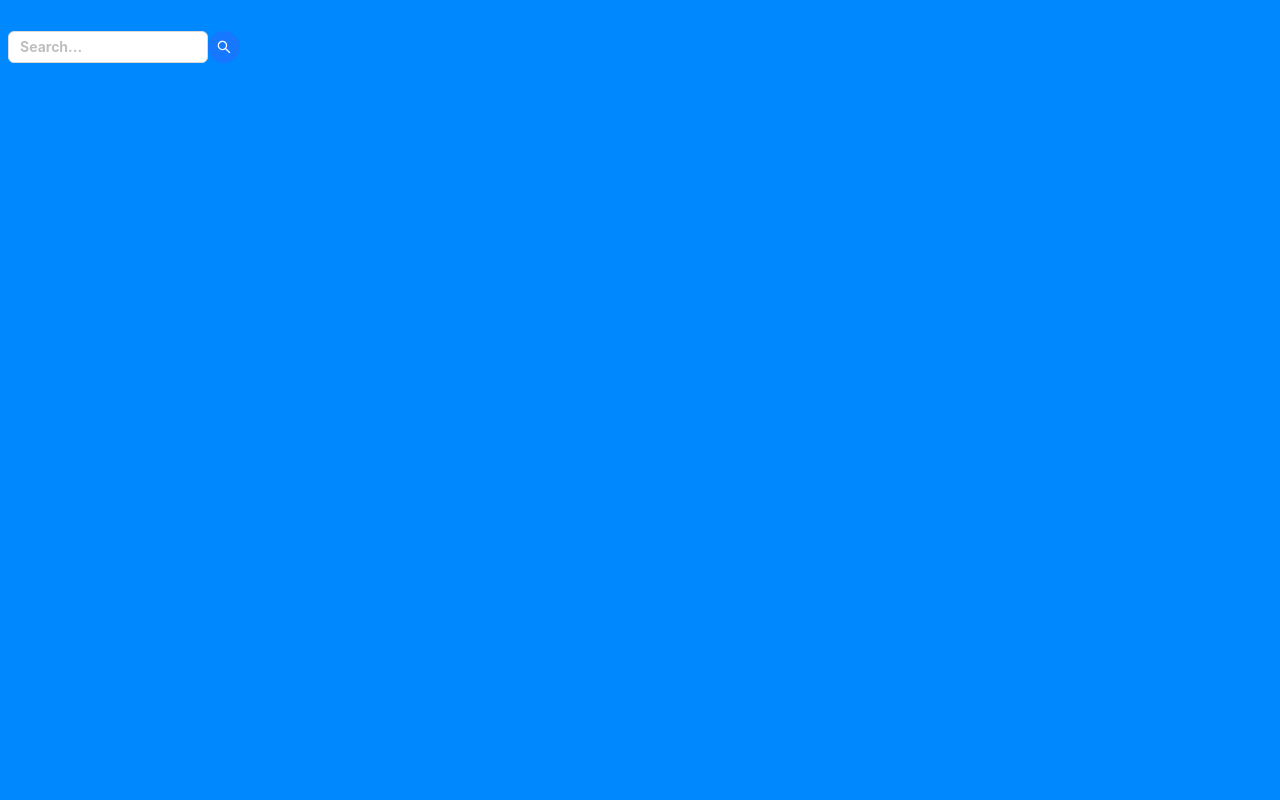
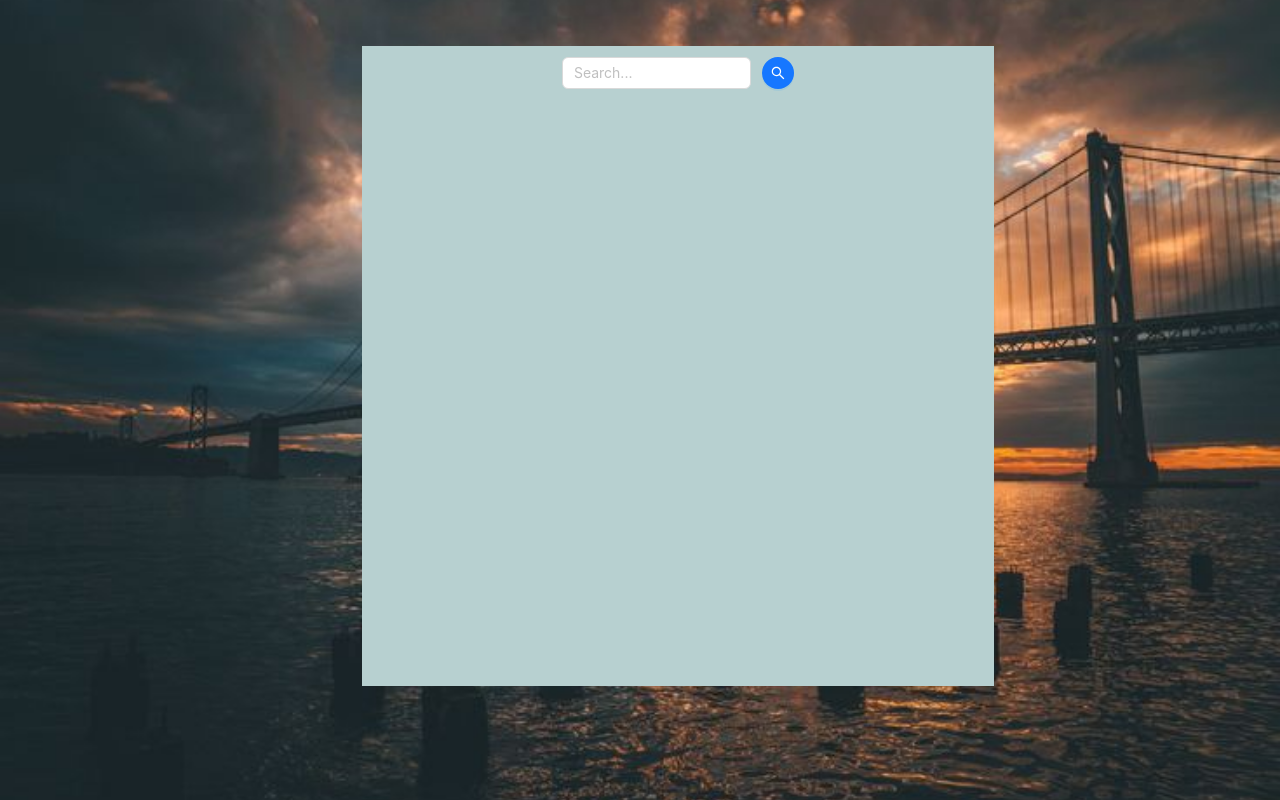
Before and after one commit to ania-konev/Weather_App, a Next.js app: page / in a window 1280 px wide. Built offline with nearby package versions, Linux system fonts and the light colour scheme.

Commit message:
adding background, weather data and styling

```diff
--- a/package.json
+++ b/package.json
@@ -13,7 +13,9 @@
     "axios": "^1.5.1",
     "next": "13.5.5",
     "react": "^18",
-    "react-dom": "^18"
+    "react-dom": "^18",
+    "react-icons": "^4.12.0",
+    "weather-icons-react": "^1.2.0"
   },
   "devDependencies": {
     "@types/node": "^20",
--- /dev/null
+++ b/src/app/WeatherApp.tsx
@@ -0,0 +1,51 @@
+import { Col, Row } from "antd";
+import { FaDroplet as HumidityIcon } from "react-icons/fa6";
+import { FaWind } from "react-icons/fa";
+import WeatherIcons from "./weatherIcons";
+
+const WeatherApp: React.FC<{
+  res: {
+    data: {
+      main: { temp: string; humidity: string };
+      name: string;
+      wind: { speed: string };
+      weather: Array<{ main: string }>;
+    };
+  } | null;
+}> = ({ res }) => {
+  if (res === null) {
+    console.log("null");
+  } else {
+    const tempInCalvin = res.data.main.temp;
+    const tempInCelsius = Math.round(Number(tempInCalvin) - 273.15);
+    return (
+      <Row className="container">
+        <Col span={5} className="humidity">
+          <div>
+            <div>
+              <HumidityIcon className="icons" /> humidity
+            </div>
+            {res.data.main.humidity}%
+          </div>
+        </Col>
+        <Col span={14}>
+          <div className="weather_icons">
+            <WeatherIcons weather={res.data.weather[0].main} />
+          </div>
+          <div className="temperature">{tempInCelsius}&deg; C</div>
+          <div className="city_name">{res.data.name}</div>
+        </Col>
+        <Col span={5} className="wind">
+          <div>
+            <div className="icons">
+              <FaWind /> wind
+            </div>
+            {res.data.wind.speed} m/s
+          </div>
+        </Col>
+      </Row>
+    );
+  }
+};
+
+export default WeatherApp;
--- a/src/app/globals.css
+++ b/src/app/globals.css
@@ -1,3 +1,79 @@
 body {
-  background: rgb(0, 136, 255);
+  background: url("./images/background_image.jpg") no-repeat center center/cover;
 }
+
+.layout {
+  height: 80vh;
+}
+
+.space {
+  margin-left: 28%;
+  margin-top: 3%;
+}
+
+.header {
+  display: flex;
+  justify-content: center;
+}
+
+.search_bar {
+  margin-top: 2%;
+  padding-right: 2%;
+}
+
+.humidity {
+  display: flex;
+  flex-direction: column;
+  justify-content: flex-end;
+  font-size: 20px;
+  padding-left: 25px;
+}
+
+.container {
+  width: 100%;
+  height: 100%;
+}
+
+.icons {
+  font-size: 20px;
+}
+
+.weather_icons {
+  font-size: 200px;
+  padding-left: 100px;
+  padding-top: 10px;
+  height: 45%;
+}
+
+.wind {
+  display: flex;
+  flex-direction: column;
+  justify-content: flex-end;
+  font-size: 20px;
+  padding-right: 25px;
+}
+
+.temperature {
+  padding-left: 140px;
+  font-size: 60px;
+}
+
+.city_name {
+  padding-left: 130px;
+  font-size: 50px;
+  padding-top: 60px;
+}
+
+.clear_sky_icon {
+  color: rgb(217, 152, 32);
+}
+
+.cloud_rain_icon {
+  color: rgba(24, 80, 236, 0.633);
+}
+
+.footer,
+.layout,
+.header {
+  background-color: rgb(183, 208, 208);
+}
--- a/src/app/loadingImage.tsx
+++ b/src/app/loadingImage.tsx
@@ -1,6 +1,11 @@
 import React from "react";
 import { Spin } from "antd";
 
-const LoadingImage: React.FC = () => <Spin />;
+const LoadingImage = ({ loading }: { loading: boolean }) => {
+  console.log("hello");
+  if (loading) {
+    return <Spin />;
+  }
+};
 
 export default LoadingImage;
--- a/src/app/page.tsx
+++ b/src/app/page.tsx
@@ -1,38 +1,59 @@
 "use client";
 
 import { useState } from "react";
-import WeatherApp from "./searchData";
+import WeatherApp from "./WeatherApp";
 import SearchBar from "./searchBar";
 import axios from "axios";
+import { Layout, Space } from "antd";
+import LoadingImage from "./loadingImage";
+
+const { Header, Footer, Sider, Content } = Layout;
 
 export default function Home() {
   const [search, setSearch] = useState("");
+  const [loading, setLoading] = useState(false);
 
   const [res, setRes] = useState<{
     data: {
       main: { temp: string; humidity: string };
       name: string;
+      wind: { speed: string };
+      weather: Array<{ main: string }>;
     };
   } | null>(null);
 
   const handleClick = () => {
+    setLoading(true);
+
     const url = `https://api.openweathermap.org/data/2.5/weather?q=${search}&appid=${process.env.NEXT_PUBLIC_WEATHER_KEY}`;
 
     axios.get(url).then((value) => {
       setRes(value);
+      setLoading(false);
     });
   };
 
   return (
-    <main>
-      <h1>
+    <Space
+      className="space"
+      direction="vertical"
+      style={{ width: "50%", height: "90vh" }}
+      size="small"
+    >
+      <Layout className="layout">
+        <Header className="header">
           <SearchBar
             search={search}
             setSearch={setSearch}
             onClick={handleClick}
           />
+        </Header>
+        <Content className="content">
           <WeatherApp res={res} />
-      </h1>
-    </main>
+          <LoadingImage loading={loading} />
+        </Content>
+        <Footer className="footer"></Footer>
+      </Layout>
+    </Space>
   );
 }
--- a/src/app/searchBar.tsx
+++ b/src/app/searchBar.tsx
@@ -39,6 +39,7 @@ const SearchBar: React.FC<{
   return (
     <>
       <AutoComplete
+        className="search_bar"
         options={getPanelValue()}
         style={{ width: 200 }}
         onSelect={onSelect}
@@ -46,6 +47,7 @@ const SearchBar: React.FC<{
         placeholder="Search..."
       ></AutoComplete>
       <Button
+        className="search_bar"
         type="primary"
         shape="circle"
         icon={<SearchOutlined />}
--- a/src/app/searchData.tsx
+++ /dev/null
@@ -1,24 +0,0 @@
-import LoadingImage from "./loadingImage";
-
-const WeatherApp: React.FC<{
-  res: {
-    data: {
-      main: { temp: string; humidity: string };
-      name: string;
-    };
-  } | null;
-}> = ({ res }) => {
-  if (res === null) {
-    <LoadingImage />;
-  } else {
-    return (
-      <div>
-        temp: {res.data.main.temp}
-        city: {res.data.name}
-        humidity: {res.data.main.humidity}
-      </div>
-    );
-  }
-};
-
-export default WeatherApp;
--- /dev/null
+++ b/src/app/weatherIcons.tsx
@@ -0,0 +1,31 @@
+import {
+  WiThunderstorm,
+  WiCloudy,
+  WiRainMix,
+  WiRain,
+  WiSnowWind,
+  WiMoonFull,
+  WiWindy,
+} from "weather-icons-react";
+
+const WeatherIcons: React.FC<{
+  weather: string;
+}> = ({ weather }) => {
+  if (weather === "Thunderstorm") {
+    return <WiThunderstorm className="cloud_rain_icon" />;
+  } else if (weather === "Drizzle") {
+    return <WiRainMix className="cloud_rain_icon" />;
+  } else if (weather === "Rain") {
+    return <WiRain className="cloud_rain_icon" />;
+  } else if (weather === "Snow") {
+    return <WiSnowWind className="snow_icon" />;
+  } else if (weather === "Clear") {
+    return <WiMoonFull className="clear_sky_icon" />;
+  } else if (weather === "Clouds") {
+    return <WiCloudy className="cloud_rain_icon" />;
+  } else {
+    return <WiWindy className="cloud_rain_icon" />;
+  }
+};
+
+export default WeatherIcons;
```
Also changed, not shown: src/app/images/background_image.jpg (added), 1 other file (tests, documents, lock files or other folders). Lines whose indentation alone changed are shown as unchanged.
